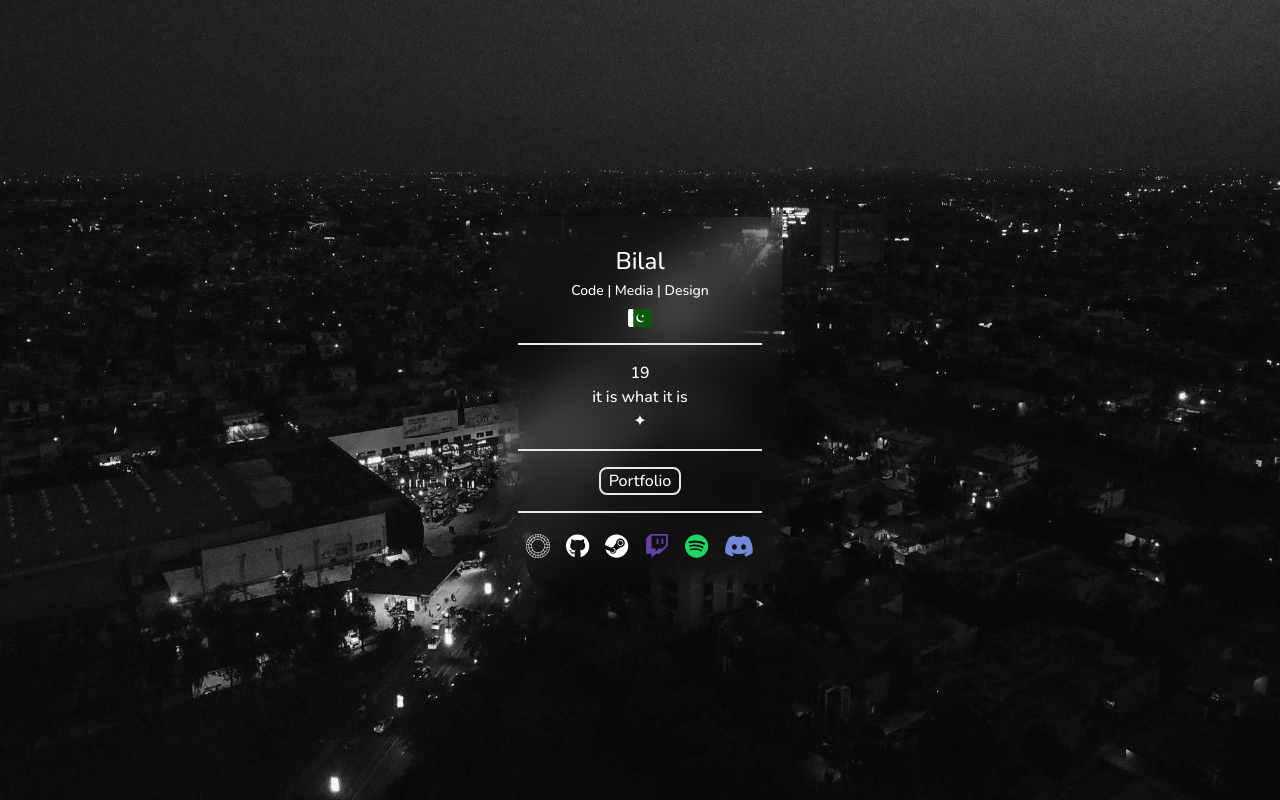
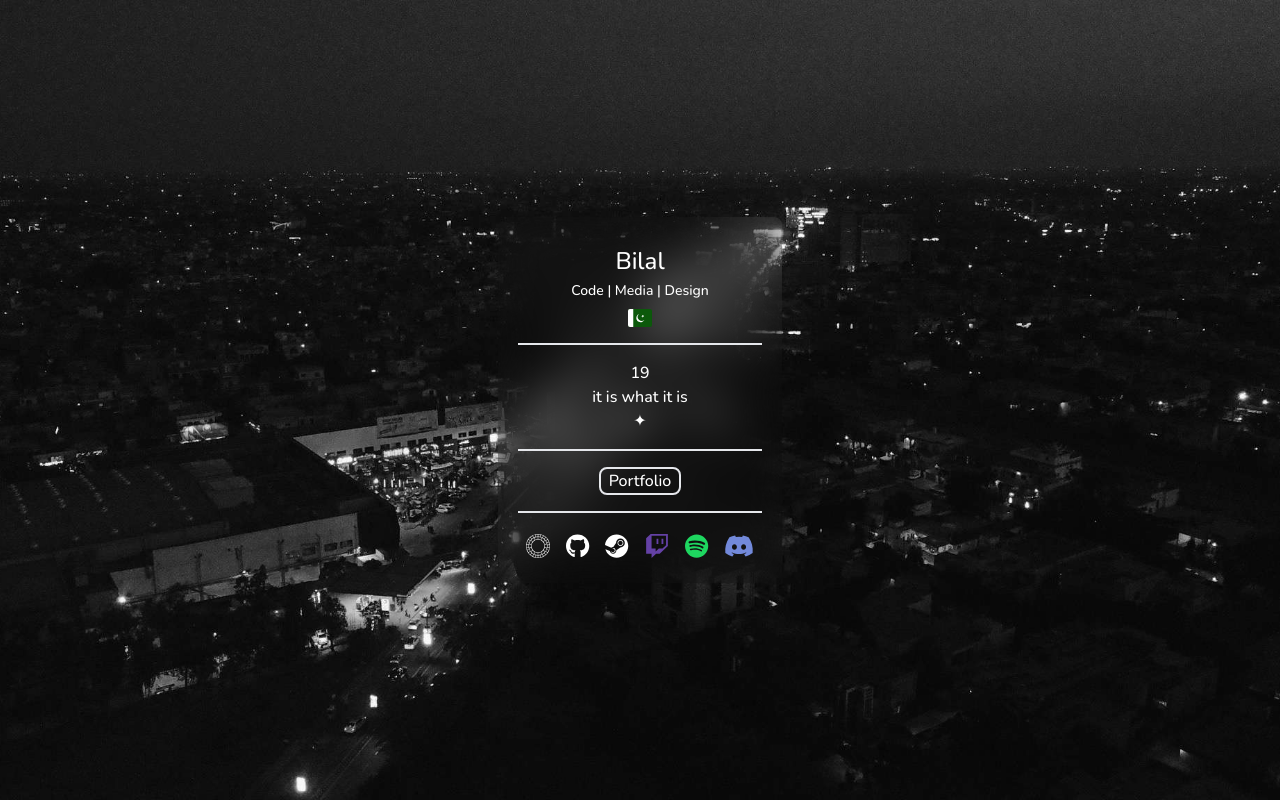
Before and after one commit to iamwookie/website, a Next.js app: page / in a window 1280 px wide. Built offline with nearby package versions, Linux system fonts and the light colour scheme; no server answers.

Commit message:
fix: fixed background image

```diff
--- a/components/Layout.tsx
+++ b/components/Layout.tsx
@@ -10,7 +10,9 @@ import Box from "./Box";
 export default function Layout({ children }: { children: ReactNode }) {
     return (
         <>
-            <Image alt="Background Image" src={"/assets/bg.jpg"} fill={true} priority={true} />
+            <div className="fixed h-full w-full overflow-hidden">
+                <Image alt="Background Image" src={"/assets/bg.jpg"} fill priority sizes="100vw" className="object-cover" />
+            </div>
 
             <Main>
                 <Box>{children}</Box>
```
